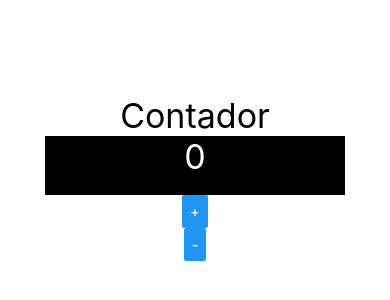
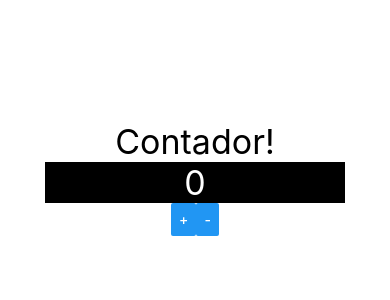
Before and after one commit to gc-marcos/course-react-nativo, a React Native app in the folder Exercicios/: screen / in a window 390 px wide. Shown: the part 244-544 px from the top of the page. Built offline with nearby package versions, Linux system fonts and the light colour scheme.

Commit message:
Contador
Comunicação Direta e Indireta

```diff
--- a/Exercicios/src/components/contador/ContadorBotoes.js
+++ b/Exercicios/src/components/contador/ContadorBotoes.js
@@ -1,12 +1,12 @@
 import React from 'react';
-import {Button, StyleSheet} from 'react-native';
+import {View, Button, StyleSheet} from 'react-native';
 
 export default props => {
   return (
-    <>
+    <View style={style.Botoes}>
       <Button title="+" onPress={props.inc} />
       <Button title="-" onPress={props.dec} />
-    </>
+    </View>
   );
 };
 
--- a/Exercicios/src/components/contador/ContadorDisplay.js
+++ b/Exercicios/src/components/contador/ContadorDisplay.js
@@ -1,11 +1,11 @@
 import React from 'react';
-import {SafeAreaView, StyleSheet, Text} from 'react-native';
+import {SafeAreaView, Text, StyleSheet} from 'react-native';
 import Estilo from '../estilo';
 
 export default props => {
   return (
     <SafeAreaView style={style.Display}>
-      <Text style={[Estilo.txtG, style.DisplayText]}> {props.num} </Text>;
+      <Text style={[Estilo.txtG, style.DisplayText]}>{props.num}</Text>
     </SafeAreaView>
   );
 };
--- a/Exercicios/src/components/contador/ContadorV2.js
+++ b/Exercicios/src/components/contador/ContadorV2.js
@@ -13,7 +13,7 @@ export default props => {
 
   return (
     <>
-      <Text style={Estilo.txtG}>Contador</Text>
+      <Text style={Estilo.txtG}>Contador!</Text>
       <ContadorDisplay num={num} />
       <ContadorBotoes inc={inc} dec={dec} />
     </>
```
